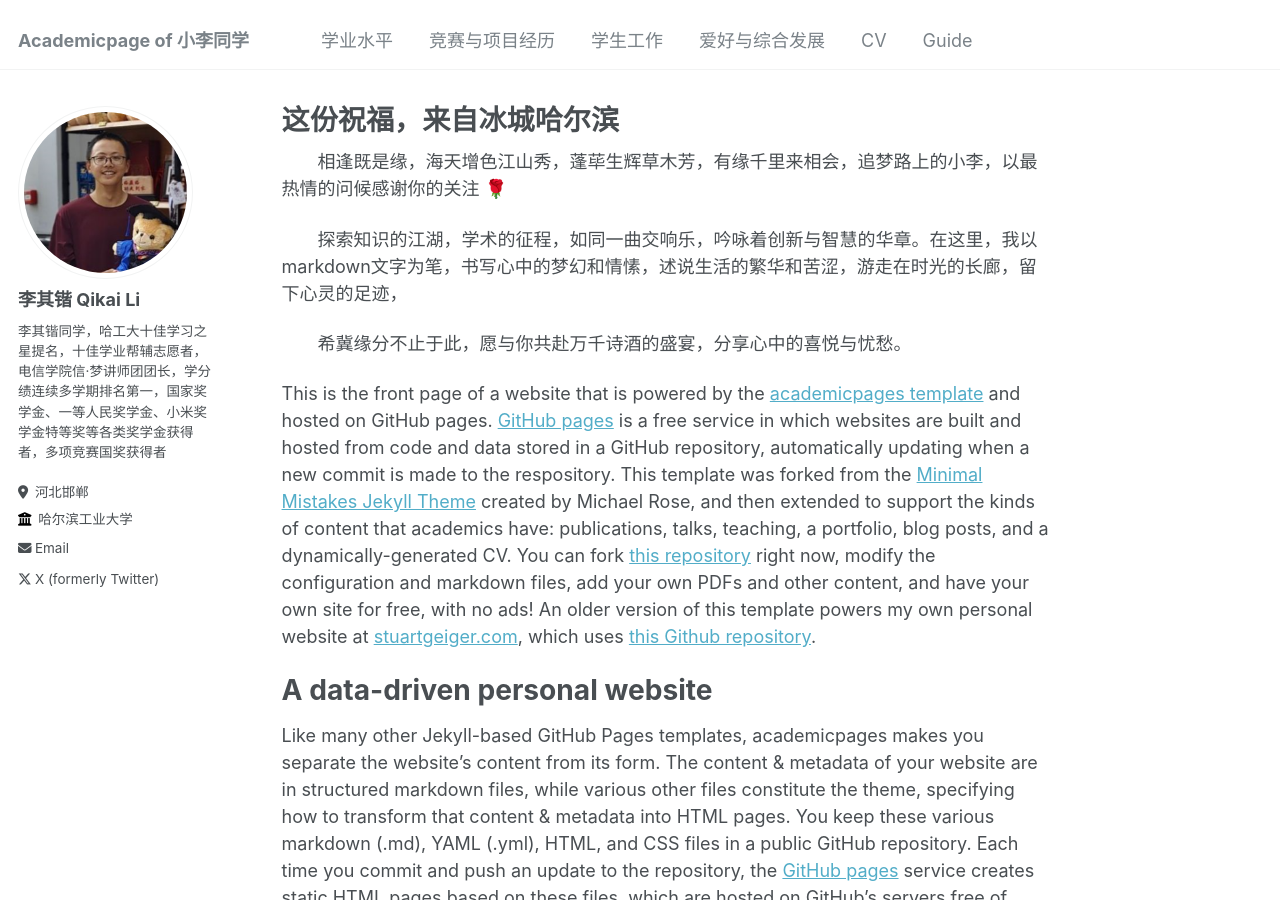
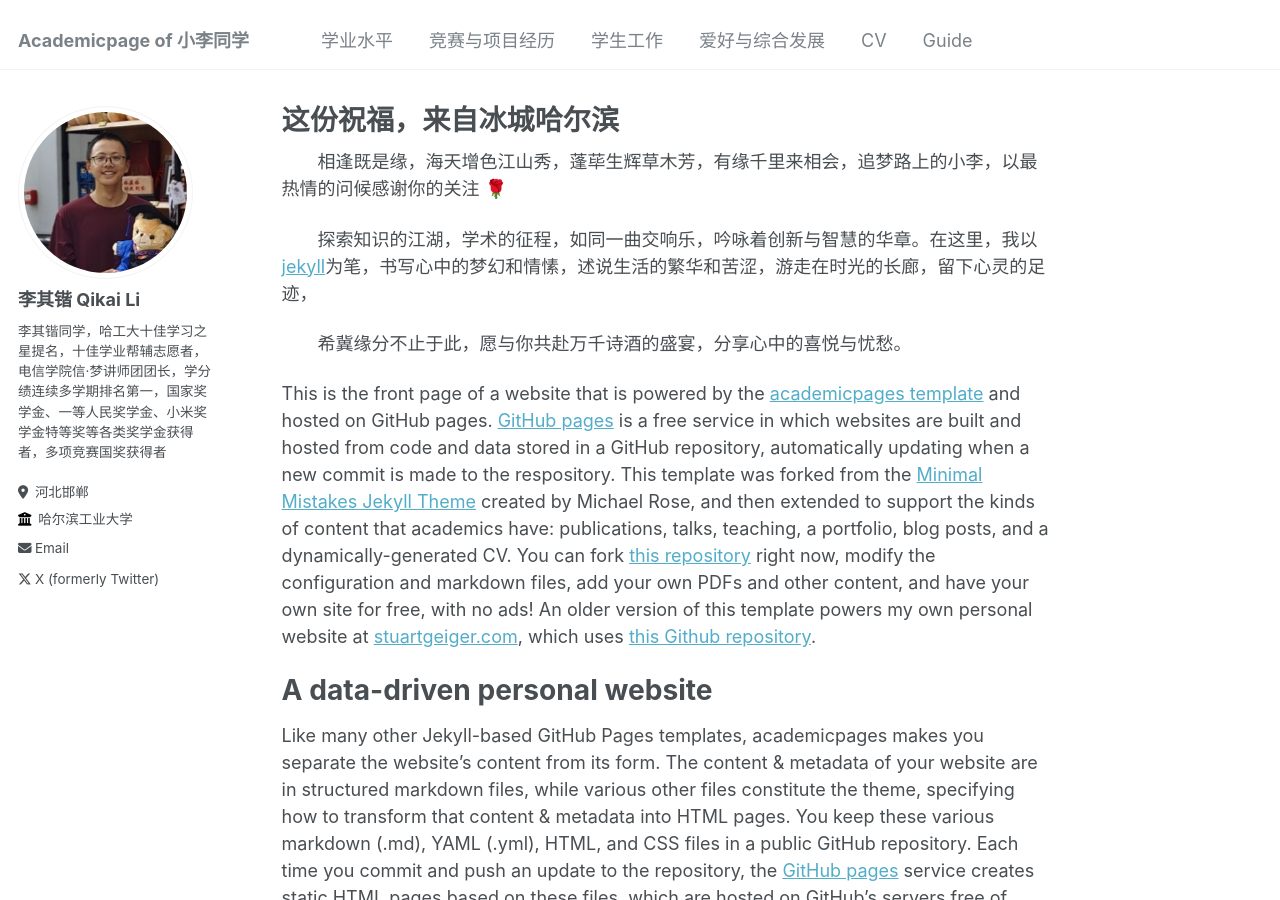
Before and after one commit to HITLqk/lqk, a Jekyll site: the page built from _pages/about.md, in a window 1280 px wide and 900 px high. Built offline with Jekyll 4.4.1, drawn with Linux system fonts in a browser that asks for light colours; emoji names are drawn with the system emoji font.

Commit message:
Update about.md

```diff
--- a/_pages/about.md
+++ b/_pages/about.md
@@ -10,7 +10,7 @@ redirect_from:
 
 &emsp;&emsp;相逢既是缘，海天增色江山秀，蓬荜生辉草木芳，有缘千里来相会，追梦路上的小李，以最热情的问候感谢你的关注 :rose:
 
-&emsp;&emsp;探索知识的江湖，学术的征程，如同一曲交响乐，吟咏着创新与智慧的华章。在这里，我以markdown文字为笔，书写心中的梦幻和情愫，述说生活的繁华和苦涩，游走在时光的长廊，留下心灵的足迹，
+&emsp;&emsp;探索知识的江湖，学术的征程，如同一曲交响乐，吟咏着创新与智慧的华章。在这里，我以[jekyll](https://jekyllcn.com/)为笔，书写心中的梦幻和情愫，述说生活的繁华和苦涩，游走在时光的长廊，留下心灵的足迹，
 
 
 
```
